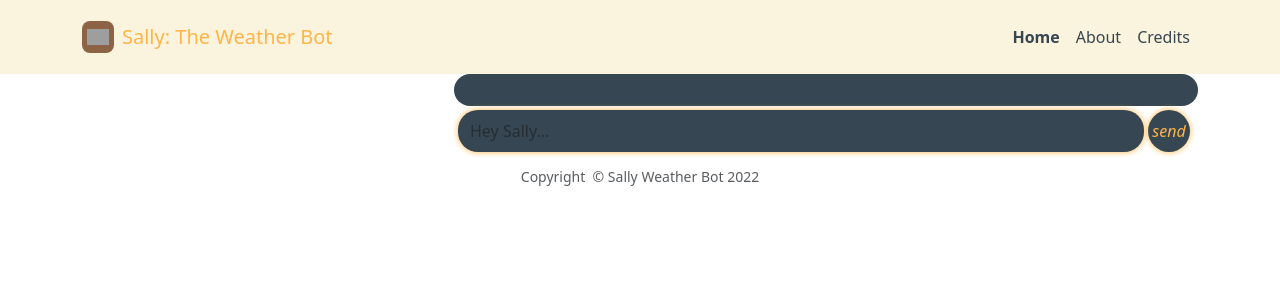
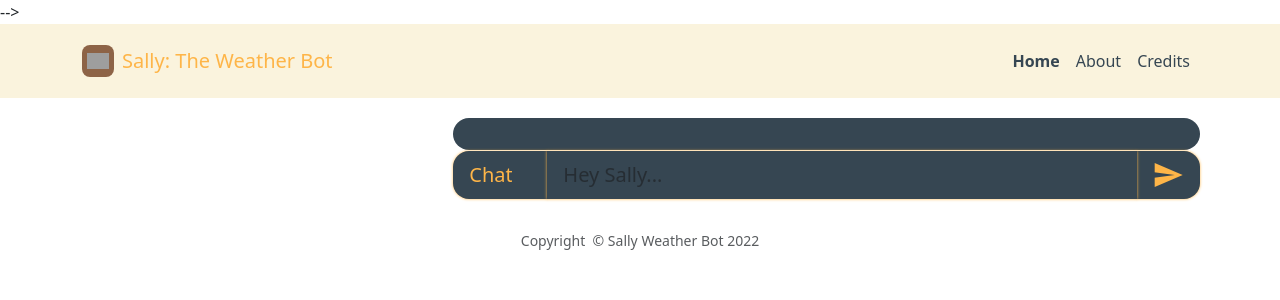
Before and after one commit to SallyWS14/Sally-Weather-Bot, a Flask app: page /chat in a window 1280 px wide. Shown: the top 300 px of the page. Run offline with Flask 2, Linux system fonts and the light colour scheme; some libraries are stand-ins or nearby versions; grey boxes are pictures that could not be loaded.

Commit message:
Chat works!

```diff
--- a/web/app.py
+++ b/web/app.py
@@ -1,15 +1,14 @@
-from flask import Flask, request, render_template, url_for
-# from flask_socketio import SocketIO
+from flask import Flask, request, render_template, url_for, jsonify
+# from ../SallyPython import location
 
 app = Flask(__name__)
 app.config.from_object('config')
-# socketio = SocketIO(app)
 
 @app.route('/')
 def index():
     return render_template('index.html')
 
-@app.route('/')
+@app.route('/chat')
 def chat():
     return render_template('chat.html')
 
@@ -18,18 +17,13 @@ def chat():
 def chat_post():
     if request.method == 'POST':
         message = request.form['message']
-        response = get_response(message)
-        return render_template('chat.html', response=response)
-    else:
-        return render_template('chat.html')
+        response = process_response(message)
+        return response
 
-# def msgInputReceived(methods=['GET', 'POST']):
-#     print('message was received!!!')
-
-# @socketio.on('chatMsg')
-# def handleChatMsg(json, methods=['GET', 'POST']):
-#     print('received chat message: ' + str(json))
-#     socketio.emit('my response', json, callback=msgInputReceived)
+def process_response(text):
+    print("Processing response")
+    result = {'response': "What can I help you with?"}
+    return jsonify(result)
 
 @app.route('/about')
 def about():
--- /dev/null
+++ b/web/static/assets/index.css
@@ -0,0 +1,27 @@
+* {
+    box-sizing: border-box;
+}
+
+/* ===== Scrollbar CSS ===== */
+/* Firefox */
+* {
+	scrollbar-width: auto;
+	scrollbar-color: #1cc4ab #169884;
+}
+
+/* Chrome, Edge, and Safari */
+*::-webkit-scrollbar {
+	width: 8px;
+}
+
+*::-webkit-scrollbar-track {
+	background: #169884;
+	border-radius: 0px 0px 6px 0px;
+}
+
+*::-webkit-scrollbar-thumb {
+	background-color: #1cc4ab;
+	border-radius: 6px;
+	border: 2px solid #169884;
+	box-shadow: 0 0 3px #169884;
+}
--- a/web/templates/chat.html
+++ b/web/templates/chat.html
@@ -22,9 +22,9 @@
         <link rel="manifest" href="/static/manifest.json">
         <link rel="stylesheet" href="https://fonts.googleapis.com/css?family=Source+Sans+Pro:300,400,700,300italic,400italic,700italic&amp;display=swap">
         <link rel="stylesheet" href="https://cdnjs.cloudflare.com/ajax/libs/font-awesome/4.7.0/css/font-awesome.min.css">
+        <link rel="stylesheet" href="https://cdnjs.cloudflare.com/ajax/libs/material-design-icons/3.0.1/iconfont/material-icons.min.css">
         <link rel="stylesheet" href="/static/css/Navbar-Centered-Links-icons.css">
-        <link rel="stylesheet" type="text/css" href="/static/styles/header.css" />
-        <link rel="stylesheet" type="text/css" href="/static/styles/index.css" />
+        <link rel="stylesheet" type="text/css" href="/static/assets/index.css" /> -->
     </head>
     <body>
         <header>
@@ -51,11 +51,11 @@
                 </div>
             </nav>
         </header>
-        <main class="container" style="height: calc(100% - 115px);">
+        <main class="container" style="height: calc(100% - 115px); padding: 20px 10px;max-height:calc(100vh - 115px)">
             <div class="row g-0" style="height: 100%;">
                 <div class="col-md-5 col-lg-4 col-xl-4 col-xxl-4 d-none d-sm-none d-md-inline-flex"></div>
-                <div class="col-12 col-md-7 col-lg-8 col-xl-8 col-xxl-8">
-                    <div id="chatbox" style="height: calc(100% - 50px);background: #364652;border-radius: 16px;padding: 16px 10px;">
+                <div class="col-12 col-md-7 col-lg-8 col-xl-8 col-xxl-8" style="height:inherit">
+                    <div id="chatbox" style="height: calc(100% - 50px);background: #364652;border-radius: 16px;padding: 16px 10px; overflow-y: scroll">
                         <!-- <section style="border-style: none;padding: 4px;">
                             <p class="float-end msg-right" style="padding: 8px;background: #1cc4ab;display: inline-flex;box-shadow: 0px 0px 6px #169884;width: auto;">Nullam id dolor id nibh ultricies vehicula ut id elit. Cras justo odio, dapibus ac facilisis in, egestas eget quam. Donec id elit non mi porta gravida at eget metus.<br /></p>
                         </section>
@@ -63,11 +63,22 @@
                             <p class="float-start msg-left" style="padding: 8px;background: #1cc4ab;display: inline-flex;box-shadow: 0px 0px 6px #169884;width: auto;">Nullam id dolor id nibh ultricies vehicula ut id elit. Cras justo odio, dapibus ac facilisis in, egestas eget quam. Donec id elit non mi porta gravida at eget metus.<br /></p>
                         </section> -->
                     </div>
-                    <form style="height: 50px;width: 100%;position: relative;display: inline-block;" methods="POST" action="/chat">
+                    <!-- <form style="height: 50px;width: 100%;position: relative;display: inline-block;" methods="POST" action="/chat">
                         <div class="input-group" style="height: 100%;padding: 4px;">
                             <input class="form-control" type="text" name="userInput" placeholder="Hey Sally..." autofocus autocomplete="off" style="background: #364652;color: #feb548;display: inline-block;max-width: calc(100% - 50px);border-radius: 20px;border-style: none;box-shadow: 0px 0px 6px;" />
                             <button class="btn btn-primary d-inline-flex justify-content-center align-items-center align-content-center" type="submit" style="border-radius: 100%;background: #364652;position: relative;max-width: 50px;padding: 8px;margin-left: 4px;box-shadow: 0px 0px 6px #feb546;border-style: none;width: 42px;">
                                 <i class="material-icons" style="color: #feb548;text-align: center;position: relative;display: block;margin: auto;">send</i>
+                            </button>
+                        </div>
+                    </form> -->
+                    <form style="height: 50px;width: 100%;position: relative;display: inline-block;" method="POST" action="">
+                        <div class="input-group align-items-center" style="height: 100%;"><select class="form-select form-select-lg" name="mode" value="Select an option" style="border-style: none;box-shadow: 0px 0px 3px;background: #364652;color: #feb548;border-top-left-radius: 16px;border-bottom-left-radius: 16px;height: 48px;">
+                                <option value="chat" selected>Chat</option>
+                                <option value="cmd">Cmd</option>
+                            </select>
+                            <input class="form-control form-control-lg d-inline-flex" type="text" name="userInput" placeholder="Hey Sally..." autofocus autocomplete="off" style="background: #364652;color: #feb548;border-style: none;box-shadow: 0px 0px 3px;width: calc(100% - 200px);" />
+                            <button class="btn btn-primary btn-lg d-inline-flex justify-content-center align-items-center" type="submit" style="background: #364652;position: relative;box-shadow: 0px 0px 3px #feb546;border-style: none;border-bottom-right-radius: 16px;border-top-right-radius: 16px;">
+                                <i class="material-icons fs-2" style="color: #feb548;text-align: center;position: relative;display: block;margin: auto;">send</i>
                             </button>
                         </div>
                     </form>
@@ -115,10 +126,12 @@
                     e.preventDefault();
                     var rawText = $("input[name=userInput]").val();
                     var text = rawText.replace(/</g, "&lt;").replace(/>/g, "&gt;");
-                    var section = $("<section class='d-flex' style='border-style: none;padding: 4px;'></section>");
-                    var p = $("<p class='float-start msg-left' style='padding: 8px;background: #1cc4ab;display: inline-flex;box-shadow: 0px 0px 6px #169884;width: auto;'></p>");
+                    var section = $('<section class="justify-content-end " style="border-style: none;padding: 4px;width: 100%;position: relative;"></section>');
+                    var p = $('<p class="d-flex float-end msg-right" style="padding: 8px;background: #1cc4ab;display: inline-flex;box-shadow: 0px 0px 6px #169884;width: auto;"></p>');
+                    var span = $('<span class="d-flex float-end justify-content-end align-items-center text-muted" style="/*padding: 8px;*//*background: #1cc4ab;*/display: inline-flex;/*box-shadow: 0px 0px 6px #169884;*/width: 100%;float: left;height: auto;padding-right: 8px;">You</span>')
                     p.append(text);
                     section.append(p);
+                    section.append(span);
                     $("#chatbox").append(section);
                     $("input[name=userInput]").val('').focus();
                     $("#chatbox").animate({ scrollTop: $("#chatbox").prop("scrollHeight") }, 500);
@@ -127,14 +140,19 @@
                         url: "/chat",
                         type: "POST",
                         data: {
-                            userInput: rawText
+                            message: rawText
                         },
                         success: (response) => {
                             console.log(response);
-                            var section = $("<section class='d-flex' style='border-style: none;padding: 4px;'></section>");
-                            var p = $("<p class='float-end msg-right' style='padding: 8px;background: #1cc4ab;display: inline-flex;box-shadow: 0px 0px 6px #169884;width: auto;'></p>");
-                            p.append(response);
+                            // var section = $("<section class='d-flex justify-content-start align-items-center' style='border-style: none;padding: 4px;'></section>");
+                            // var p = $("<p class='float-start msg-left' style='padding: 8px;background: #1cc4ab;display: inline-flex;box-shadow: 0px 0px 6px #169884;width: auto;'></p>");
+                            var section = $('<section class="justify-content-start " style="border-style: none;padding: 4px;width: 100%;position: relative;"></section>')
+                            var p = $('<p class="d-flex float-start msg-left" style="padding: 8px;background: #1cc4ab;display: inline-flex;box-shadow: 0px 0px 6px #169884;width: auto;"></p>')
+                            // var span = $('<span class="d-flex justify-content-end" style="position: absolute;bottom: 0;right: 0;font-size: 12px;color: #ffffff;">Sally</span>')
+                            var span = $('<span class="d-flex float-start justify-content-start align-items-center text-muted" style="/*padding: 8px;*//*background: #1cc4ab;*/display: inline-flex;/*box-shadow: 0px 0px 6px #169884;*/width: 100%;float: right;height: auto;padding-left: 8px;">Sally</span>')
+                            p.append('Sally: '+response.response);
                             section.append(p);
+                            section.append(span);
                             $("#chatbox").append(section);
                             $("#chatbox").animate({ scrollTop: $("#chatbox").prop("scrollHeight") }, 500);
                         }
```
Also changed, not shown: web/scripts/history.py (+30 -6 lines), web/scripts/test.py (added, +143 -0 lines).
